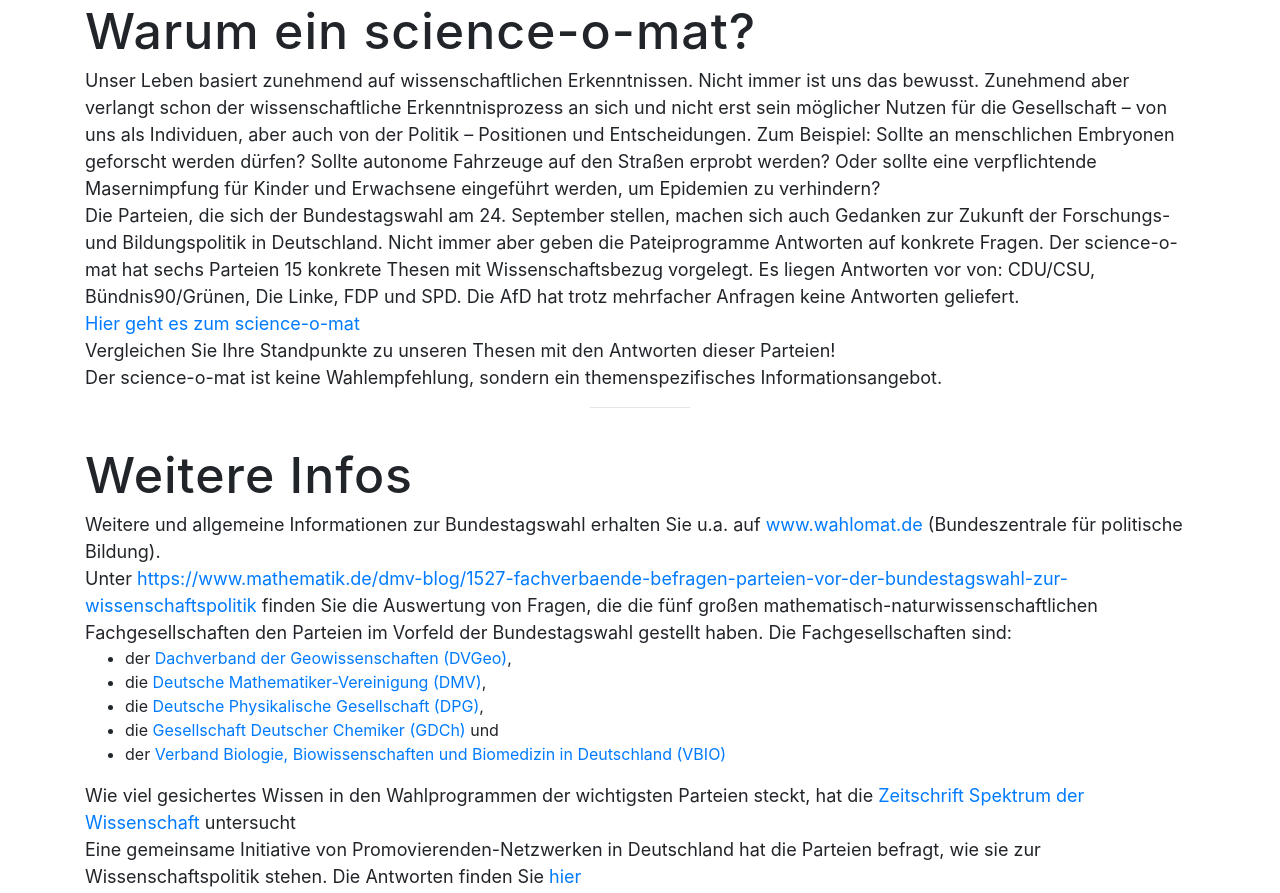
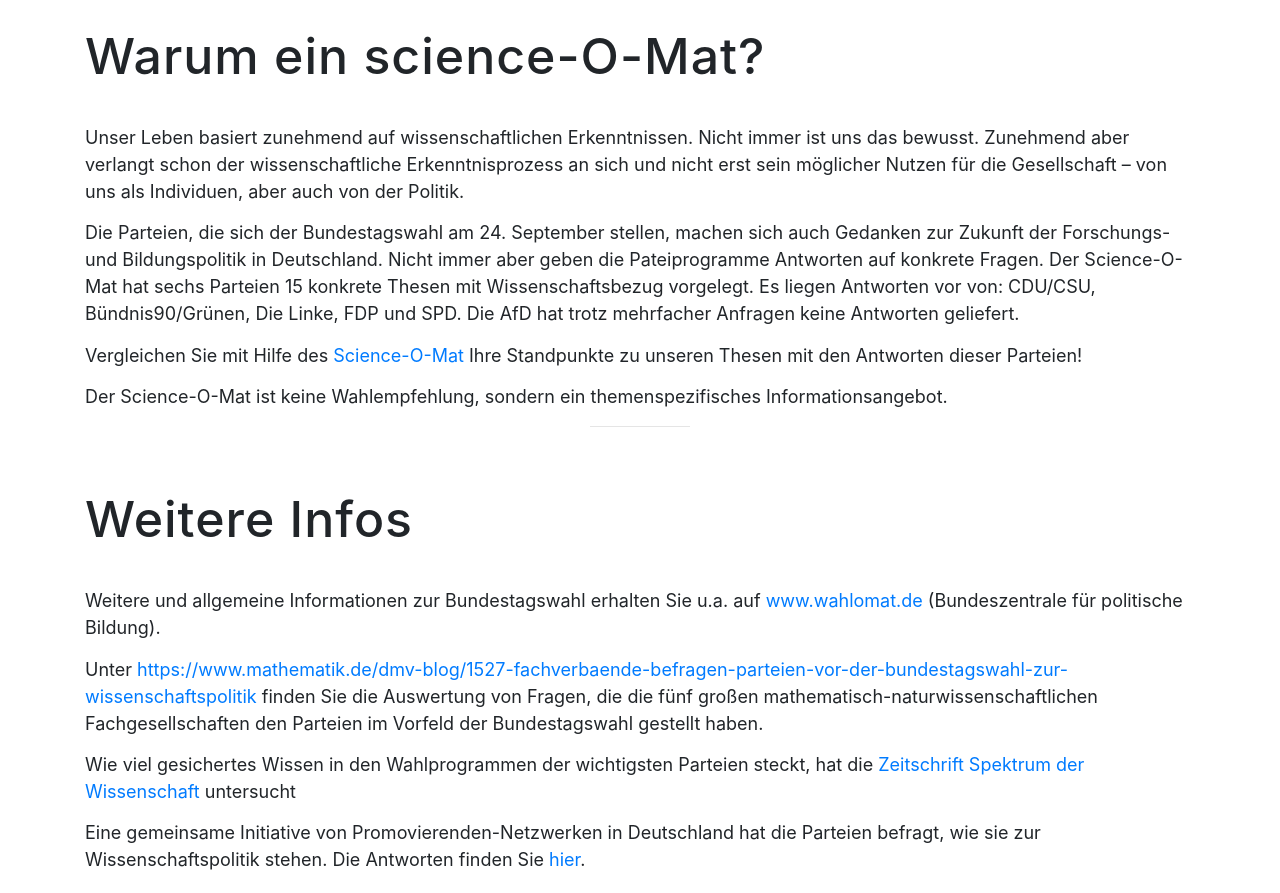
Before and after one commit to sheraz24/sheraz24.github.io, a website with bundled scripts: page index.html in a window 1280 px wide. Shown: the part 896-1789 px from the top of the page. Built offline with nearby package versions, Linux system fonts and the light colour scheme; a web font is replaced by a local one.

Commit message:
Text Edits
- Updated the Section 'Warum' with edited text
- Updated the Section 'Über uns' with edited text
- Made some space between paragraphs in Impressum
- Added edited text to Impressum

```diff
--- a/css/new-age.css
+++ b/css/new-age.css
@@ -151,9 +151,10 @@ background: url("../img/bg-pattern.png"), linear-gradient(to left, #7b4397, #dc2
 section.warum .section-heading {
           margin-bottom: 100px; }
           section.warum .section-heading h2 {
-            margin-top: 0; }
+            margin-top: .5em;
+            margin-bottom: .8em;}
           section.warum .section-heading p {
-            margin-bottom: 0; }
+            margin-bottom: .8em; }
 
         section.warum .device-container,
         section.warum .feature-item {
--- a/index.html
+++ b/index.html
@@ -33,7 +33,7 @@
     <!-- Navigation -->
     <nav class="navbar navbar-expand-lg navbar-light fixed-top" id="mainNav">
       <div class="container">
-        <a class="navbar-brand js-scroll-trigger" href="#page-top">Start Science-o-Mat</a>
+        <a class="navbar-brand js-scroll-trigger" href="#page-top">Start Science-O-Mat</a>
         <button class="navbar-toggler navbar-toggler-right" type="button" data-toggle="collapse" data-target="#navbarResponsive" aria-controls="navbarResponsive" aria-expanded="false" aria-label="Toggle navigation">
           Menu
           <i class="fa fa-bars"></i>
@@ -50,7 +50,7 @@
               <a class="nav-link js-scroll-trigger" href="#kontakt">Kontakt</a>
             </li>
             <li class="nav-item">
-              <a class="nav-link js-scroll-trigger" href="http://marchforscienceberlin.de">March for Science</a>
+              <a class="nav-link js-scroll-trigger" href="http://marchforscienceberlin.de">March for Science Berlin</a>
             </li>
           </ul>
         </div>
@@ -63,7 +63,7 @@
         <div class="row h-100">
           <div class="col-lg-7 my-auto">
             <div class="header-content mx-auto">
-              <h1 class="mb-5">Science-o-Mat ist eine coole App!</h1>
+              <h1 class="mb-5">Welche Parteien denken wie ich ... in Sachen Wissenschaft? Mit dem Science-O_Mat kann man es testen.</h1>
               <a href="http://sheraz24.github.io/studi-mat" class="btn btn-outline btn-xl js-scroll-trigger">Jetzt geht's Los!</a>
             </div>
           </div>
@@ -74,25 +74,17 @@
     <section class="warum" id="warum">
       <div class="container">
         <div class="section-heading">
-          <h2>Warum ein science-o-mat?</h2>
-          <p>Unser Leben basiert zunehmend auf wissenschaftlichen Erkenntnissen. Nicht immer ist uns das bewusst. Zunehmend aber verlangt schon der wissenschaftliche Erkenntnisprozess an sich und nicht erst sein möglicher Nutzen für die Gesellschaft – von uns als Individuen, aber auch von der Politik – Positionen und Entscheidungen. Zum Beispiel: Sollte an menschlichen Embryonen geforscht werden dürfen? Sollte autonome Fahrzeuge auf den Straßen erprobt werden? Oder sollte eine verpflichtende Masernimpfung für Kinder und Erwachsene eingeführt werden, um Epidemien zu verhindern?</p>
-          <p>Die Parteien, die sich der Bundestagswahl am 24. September stellen, machen sich auch Gedanken zur Zukunft der Forschungs- und Bildungspolitik in Deutschland. Nicht immer aber geben die Pateiprogramme Antworten auf konkrete Fragen. Der science-o-mat hat sechs Parteien 15 konkrete Thesen mit Wissenschaftsbezug vorgelegt. Es liegen Antworten vor von: CDU/CSU, Bündnis90/Grünen, Die Linke, FDP und SPD. Die AfD hat trotz mehrfacher Anfragen keine Antworten geliefert.</p>
-          <p><a href="http://sheraz24.github.io/studi-mat">Hier geht es zum science-o-mat</a></p>
-          <p>Vergleichen Sie Ihre Standpunkte zu unseren Thesen mit den Antworten dieser Parteien!</p>
-          <p>Der science-o-mat ist keine Wahlempfehlung, sondern ein themenspezifisches Informationsangebot.</p>
+          <h2>Warum ein science-O-Mat?</h2>
+          <p>Unser Leben basiert zunehmend auf wissenschaftlichen Erkenntnissen. Nicht immer ist uns das bewusst. Zunehmend aber verlangt schon der wissenschaftliche Erkenntnisprozess an sich und nicht erst sein möglicher Nutzen für die Gesellschaft – von uns als Individuen, aber auch von der Politik.</p>
+          <p>Die Parteien, die sich der Bundestagswahl am 24. September stellen, machen sich auch Gedanken zur Zukunft der Forschungs- und Bildungspolitik in Deutschland. Nicht immer aber geben die Pateiprogramme Antworten auf konkrete Fragen. Der Science-O-Mat hat sechs Parteien 15 konkrete Thesen mit Wissenschaftsbezug vorgelegt. Es liegen Antworten vor von: CDU/CSU, Bündnis90/Grünen, Die Linke, FDP und SPD. Die AfD hat trotz mehrfacher Anfragen keine Antworten geliefert.</p>
+          <p>Vergleichen Sie mit Hilfe des <a href="http://sheraz24.github.io/studi-mat">Science-O-Mat</a> Ihre Standpunkte zu unseren Thesen mit den Antworten dieser Parteien!</p>
+          <p>Der Science-O-Mat ist keine Wahlempfehlung, sondern ein themenspezifisches Informationsangebot.</p>
           <hr><br>
           <h2>Weitere Infos</h2>
           <p>Weitere und allgemeine Informationen zur Bundestagswahl erhalten Sie u.a. auf <a href="http://www.wahlomat.de/">www.wahlomat.de</a> (Bundeszentrale f&uuml;r politische Bildung).</p>
-          <p>Unter <a href="https://www.mathematik.de/dmv-blog/1527-fachverbaende-befragen-parteien-vor-der-bundestagswahl-zur-wissenschaftspolitik">https://www.mathematik.de/dmv-blog/1527-fachverbaende-befragen-parteien-vor-der-bundestagswahl-zur-wissenschaftspolitik</a> finden Sie die Auswertung von Fragen, die die f&uuml;nf gro&szlig;en mathematisch-naturwissenschaftlichen Fachgesellschaften den Parteien im Vorfeld der Bundestagswahl gestellt haben. Die Fachgesellschaften sind:</p>
-            <ul>
-              <li>der <a href="http://www.dvgeo.org/">Dachverband der Geowissenschaften (DVGeo)</a>,</li>
-              <li>die <a href="http://www.mathematik.de/">Deutsche Mathematiker-Vereinigung (DMV)</a>,</li>
-              <li>die <a href="https://www.dpg-physik.de/index.html">Deutsche Physikalische Gesellschaft (DPG)</a>,</li>
-              <li>die <a href="https://www.gdch.de/">Gesellschaft Deutscher Chemiker (GDCh)</a> und</li>
-              <li>der <a href="https://www.vbio.de/">Verband Biologie, Biowissenschaften und Biomedizin in Deutschland (VBIO)</a></li>
-            </ul>
+          <p>Unter <a href="https://www.mathematik.de/dmv-blog/1527-fachverbaende-befragen-parteien-vor-der-bundestagswahl-zur-wissenschaftspolitik">https://www.mathematik.de/dmv-blog/1527-fachverbaende-befragen-parteien-vor-der-bundestagswahl-zur-wissenschaftspolitik</a> finden Sie die Auswertung von Fragen, die die f&uuml;nf gro&szlig;en mathematisch-naturwissenschaftlichen Fachgesellschaften den Parteien im Vorfeld der Bundestagswahl gestellt haben.</p>
           <p>Wie viel gesichertes Wissen in den Wahlprogrammen der wichtigsten Parteien steckt, hat die <a href="http://www.spektrum.de/news/parteiprogramme-im-faktencheck/1493579?utm_medium=newsletter&amp;utm_source=sdw-nl&amp;utm_campaign=sdw-nl-daily&amp;utm_content=edi">Zeitschrift Spektrum der Wissenschaft</a> untersucht</p>
-          <p>Eine gemeinsame Initiative von Promovierenden-Netzwerken in Deutschland hat die Parteien befragt, wie sie zur Wissenschaftspolitik stehen. Die Antworten finden Sie <a href="http://www.prorat.uni-leipzig.de/wp-content/uploads/2017/08/BTW2017-Parteien_zur_Wissenschaftspolitik.pdf">hier</a></p>
+          <p>Eine gemeinsame Initiative von Promovierenden-Netzwerken in Deutschland hat die Parteien befragt, wie sie zur Wissenschaftspolitik stehen. Die Antworten finden Sie <a href="http://www.prorat.uni-leipzig.de/wp-content/uploads/2017/08/BTW2017-Parteien_zur_Wissenschaftspolitik.pdf">hier</a>.</p>
         </div>
       </div>
     </section>
@@ -101,7 +93,7 @@
       <div class="container">
         <div class="section-heading">
           <h2>Über uns</h2>
-          <p>Der science-o-mat ist eine Idee, die im Umfeld der Berliner Aktivitäten des „March for Science“ entstanden ist. Die Thesen entstanden während der „Open conference“ im Nachklang des Marsches. Die Umsetzung erfolgte komplett ehrenamtlich vor allem durch (alph.): Marcel Ackermann, Eve Craigie, Sheraz Khan, Susann Morgner, Vladislav Nachev, Volker Stollorz – unterstützt und ermuntert von weiteren Mitglieder des Berliner <a href="http://marchforscienceberlin.de/wer-wir-sind">M4S-Teams</a>.</p>
+          <p>Der Science-O-Mat ist eine Idee, die im Umfeld der Berliner Aktivitäten des „March for Science“ entstanden ist. Die Thesen entstanden während der „Open conference“ im Nachklang des Marsches. Die Umsetzung erfolgte komplett ehrenamtlich vor allem durch (alph.): Marcel Ackermann, Eve Craigie, Sheraz Khan, Susann Morgner, Vladislav Nachev, Volker Stollorz – unterstützt und ermuntert von weiteren Mitglieder des Berliner <a href="http://marchforscienceberlin.de/wer-wir-sind">M4S-Teams</a>.</p>
         </div>
       </div>
     </section>
```
Also changed, not shown: impressum.html (+4 -1 lines).
